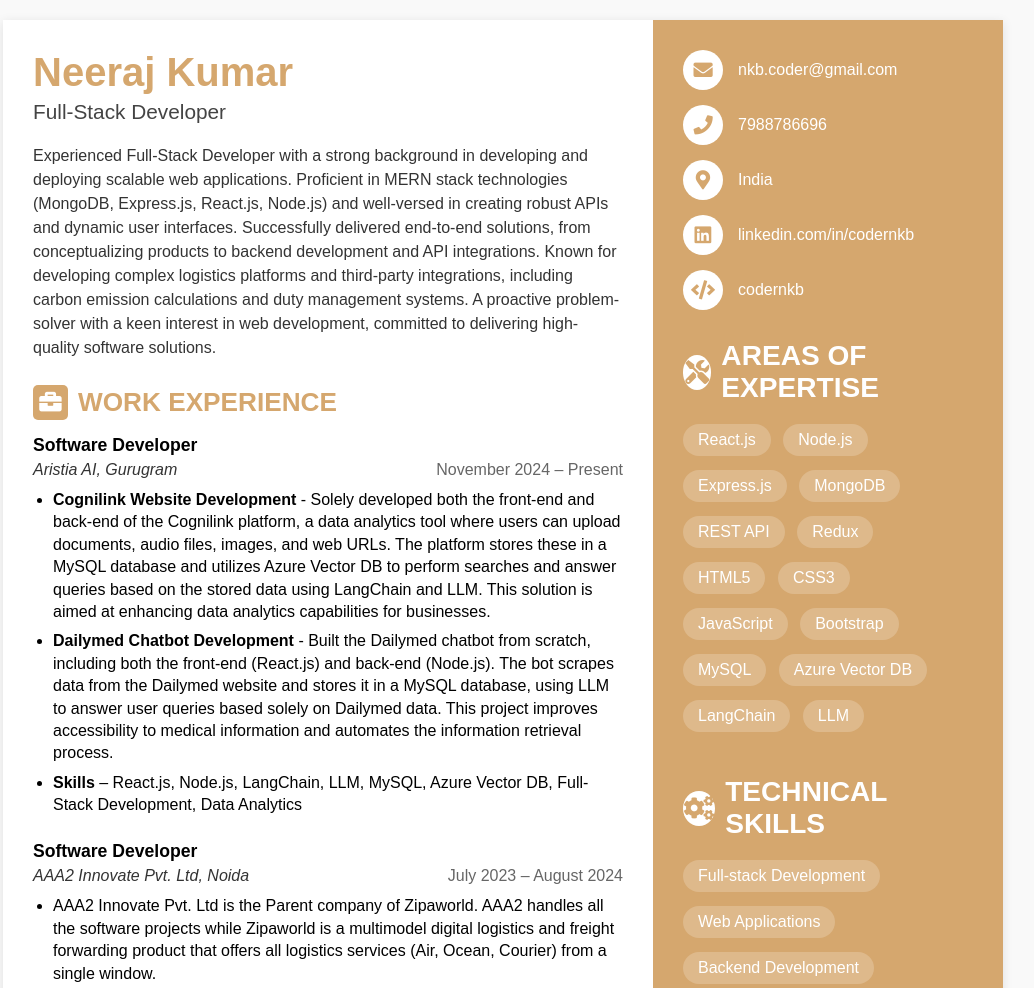
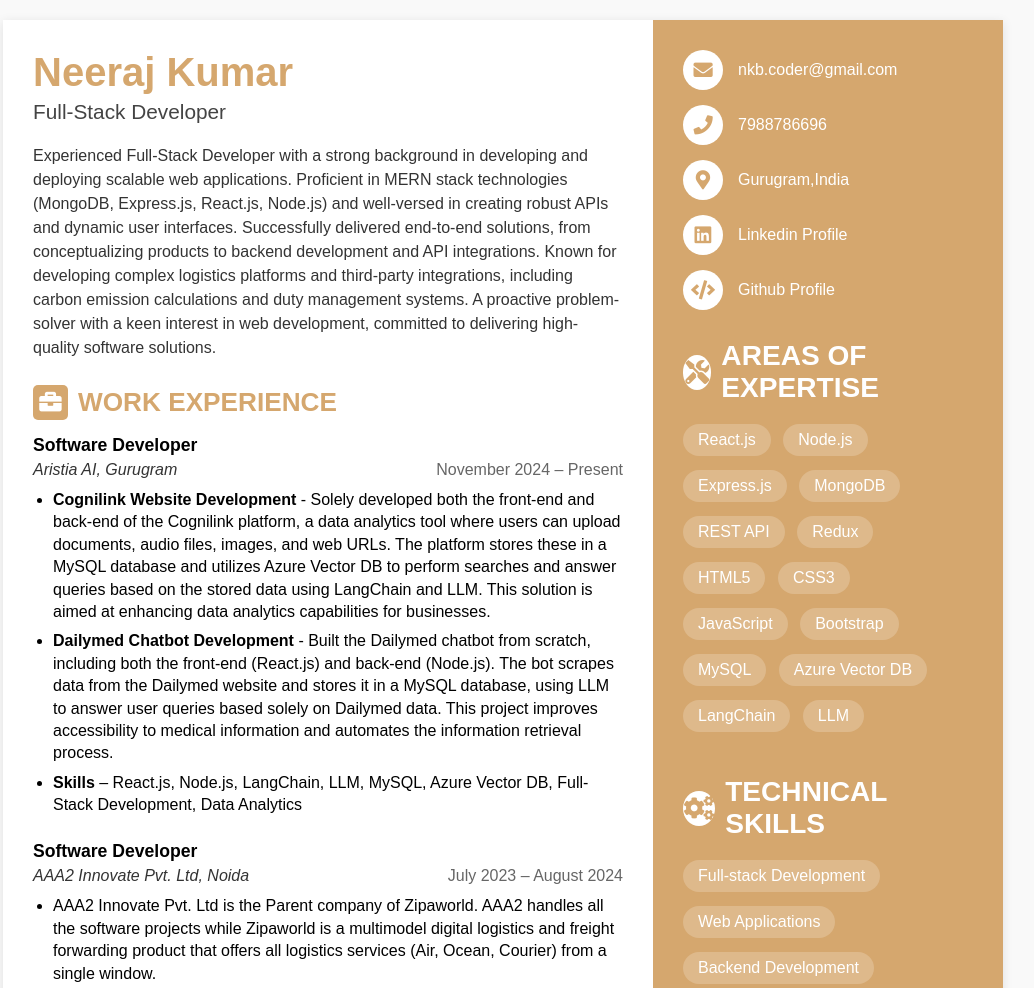
Before and after one commit to codernkb/resume, a plain HTML site: page index.html in a window 1280 px wide. Shown: the top 988 px of the page, without its empty margins (137-1171 px from the left). Drawn offline with Linux system fonts and the light colour scheme.

Commit message:
Update index.html

```diff
--- a/index.html
+++ b/index.html
@@ -3,7 +3,7 @@
 <head>
     <meta charset="UTF-8">
     <meta name="viewport" content="width=device-width, initial-scale=1.0">
-    <title>Neeraj Kumar Resume</title>
+    <title>Neeraj Kumar CV</title>
     <style>
         * {
             margin: 0;
@@ -438,15 +438,15 @@
                 </div>
                 <div class="contact-item">
                     <i class="fas fa-map-marker-alt"></i>
-                    <span>India</span>
+                    <span>Gurugram,India</span>
                 </div>
                 <div class="contact-item">
                     <i class="fab fa-linkedin"></i>
-                    <a href="https://www.linkedin.com/in/codernkb/" target="_blank">linkedin.com/in/codernkb</a>
+                    <a href="https://www.linkedin.com/in/codernkb/" target="_blank">Linkedin Profile</a>
                 </div>
                 <div class="contact-item">
                     <i class="fas fa-code"></i>
-                    <span>codernkb</span>
+                    <a href="https://github.com/codernkb/" target="_blank">Github Profile</a>
                 </div>
             </div>
 
```
